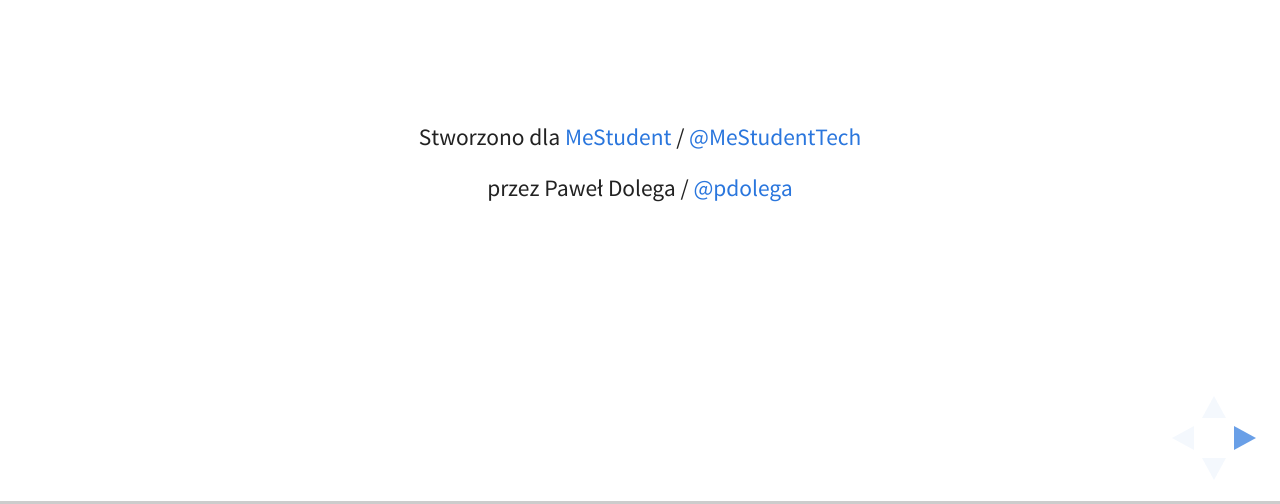
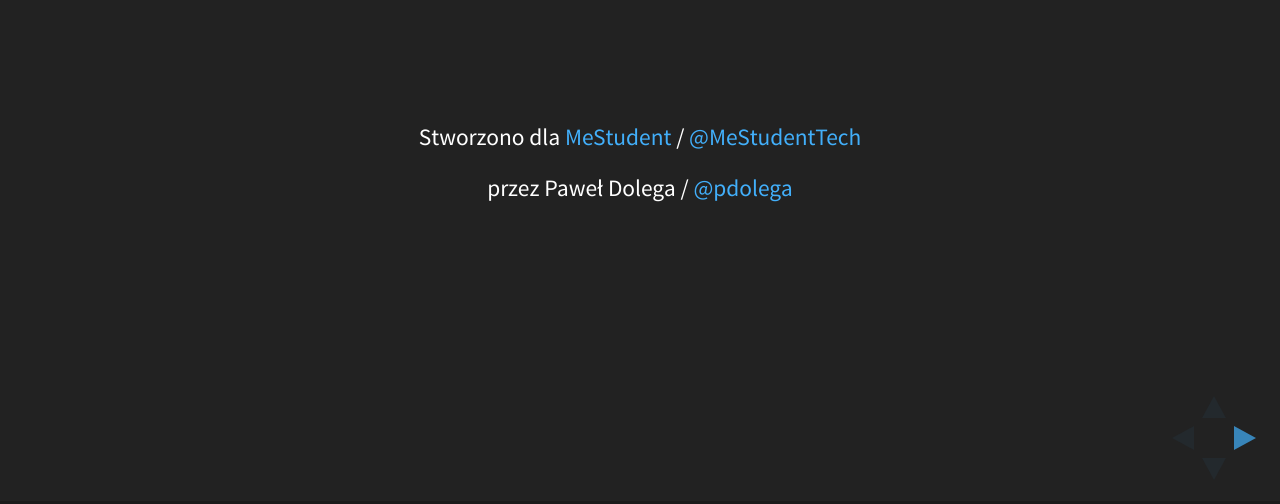
Before and after one commit to pdolega/preso-software-industry, a website: page index.html in a window 1280 px wide. Shown: the part 296-800 px from the top of the page. Drawn offline with Linux system fonts and the light colour scheme.

Commit message:
Version 1.0

```diff
--- a/index.html
+++ b/index.html
@@ -7,8 +7,8 @@
 		<title>reveal.js</title>
 
 		<link rel="stylesheet" href="css/reveal.css">
-		<!-- <link rel="stylesheet" href="css/theme/black.css"> -->
-		<link rel="stylesheet" href="css/theme/white.css">
+		<link rel="stylesheet" href="css/theme/black.css">
+		<!-- <link rel="stylesheet" href="css/theme/white.css"> -->
 
 		<!-- Theme used for syntax highlighting of code -->
 		<link rel="stylesheet" href="lib/css/zenburn.css">
```
